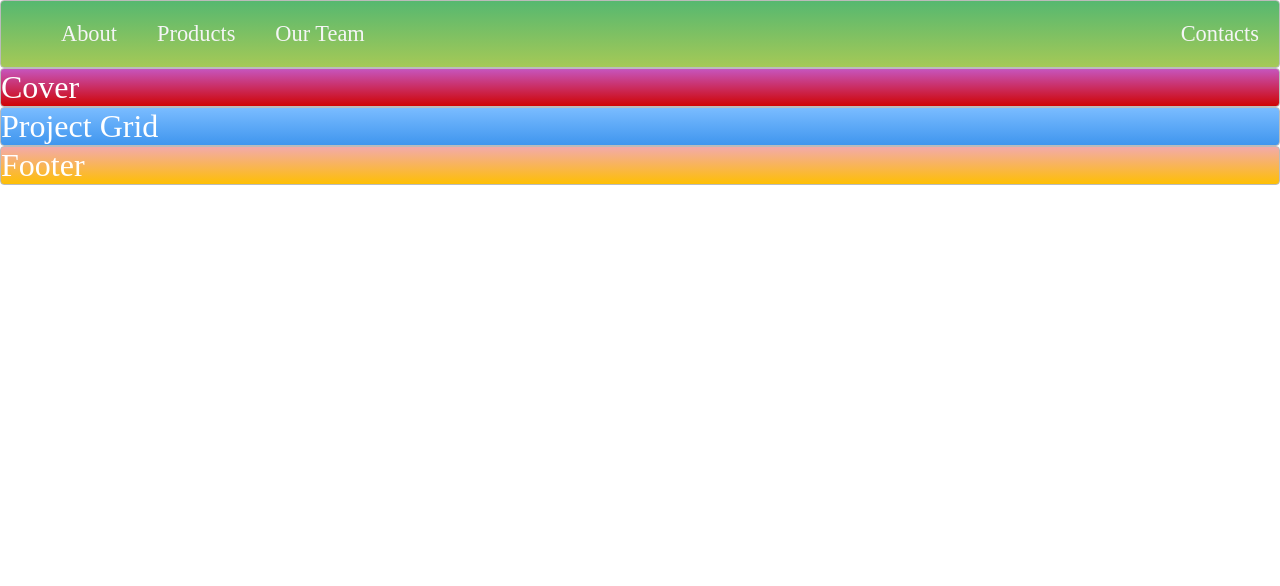
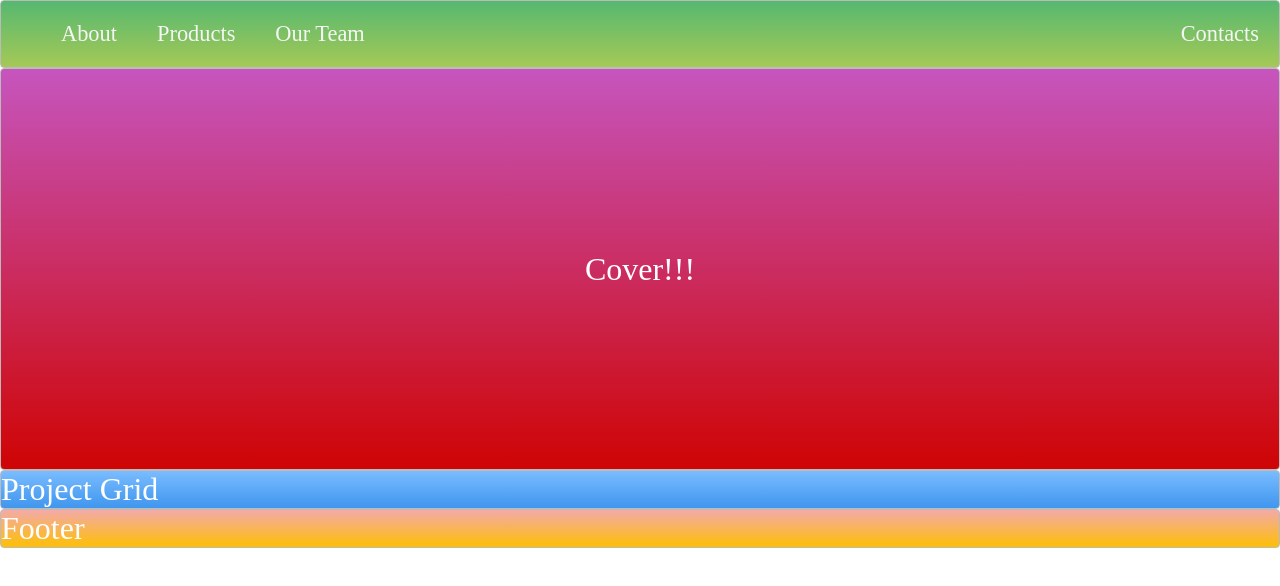
Before and after one commit to simotae14/CSSLayoutBoilerplate, a plain HTML site: page index.html in a window 1280 px wide. Drawn offline with Linux system fonts and the light colour scheme.

Commit message:
add the cover in the layout

```diff
--- a/index.html
+++ b/index.html
@@ -13,7 +13,7 @@
       <li class="push"><a href="">Contacts</a></li>
     </ul>
   </nav>
-  <div class="zone red">Cover</div>
+  <div class="container zone red">Cover!!!</div>
   <div class="zone blue">Project Grid</div>
   <div class="zone yellow">Footer</div>
 </body>
--- a/style.css
+++ b/style.css
@@ -48,6 +48,15 @@ a {
     color: #f5f5f6;
     text-decoration: none;
 }
+
+/* COVER */
+.container {
+    display: flex;
+    align-items: center;
+    justify-content: center;
+    height: 50vh;
+}
+
 
 /*https://paulund.co.uk/how-to-create-shiny-css-buttons*/
 /***********************************************************************
```
